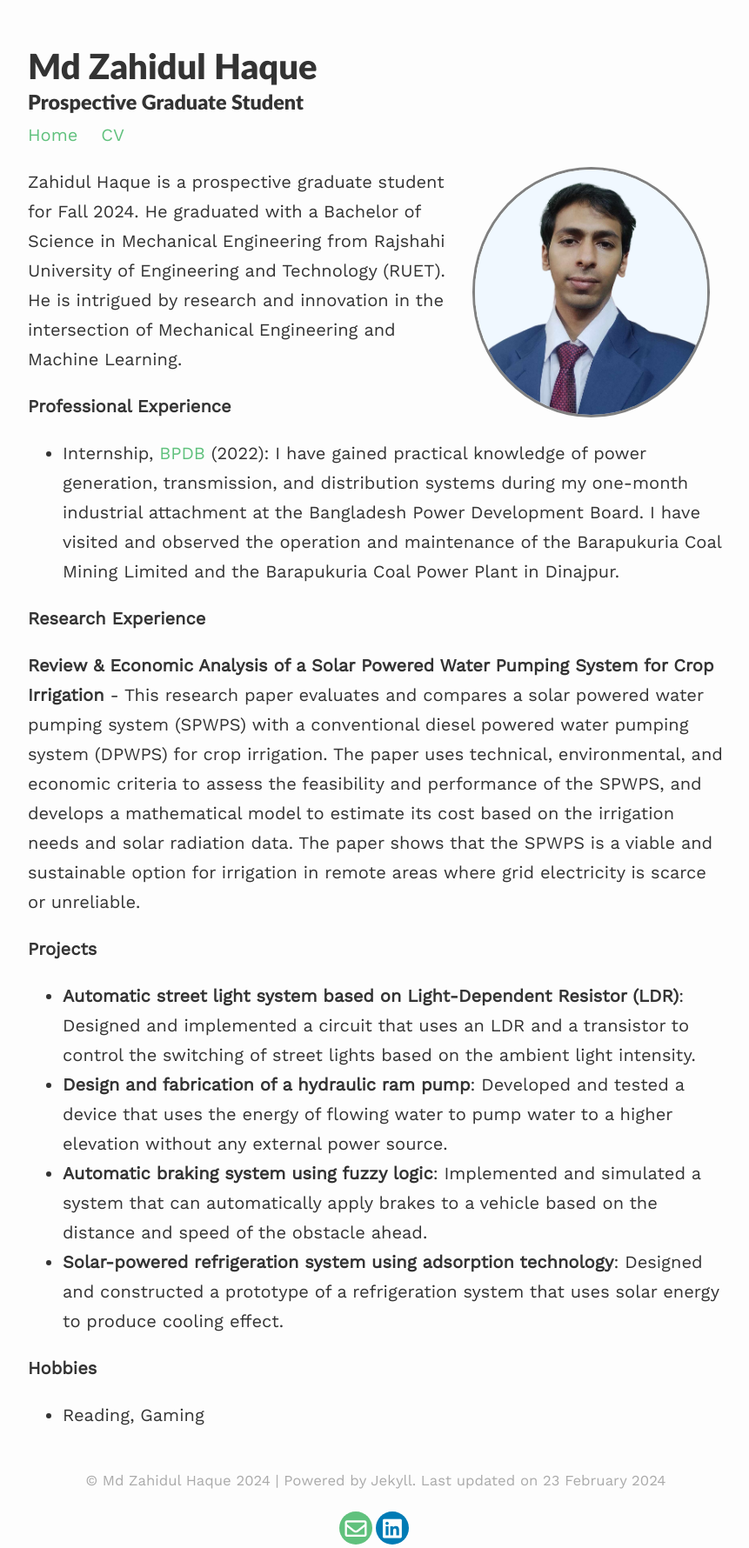
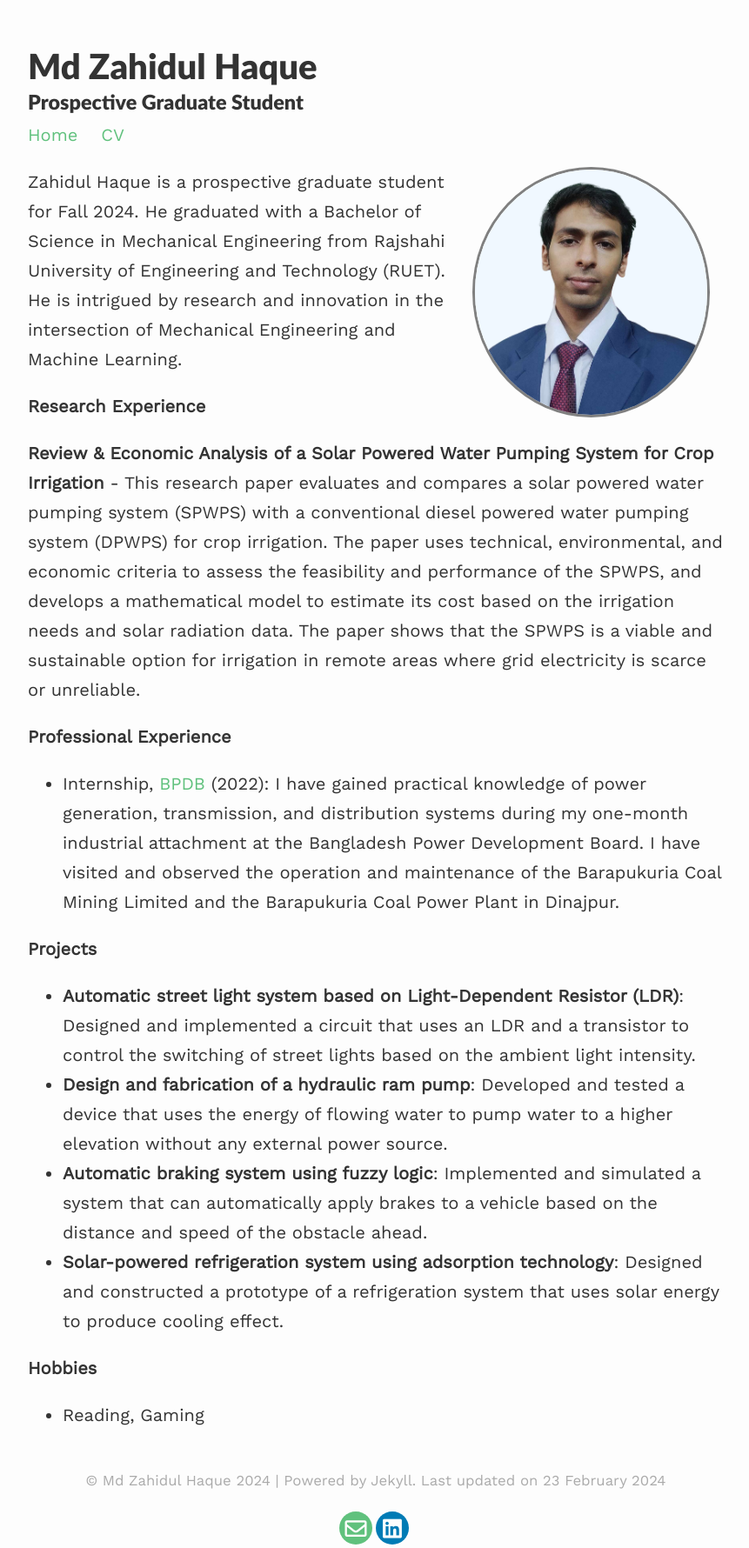
Before and after one commit to ZahidulKowsik/zahid.github.io, a Jekyll site: the page built from index.md, in a window 1280 px wide. Shown: the whole page at 87% size, without its empty margins (208-1069 px from the left). Built offline with Jekyll 4.4.1, drawn with Linux system fonts in a browser that asks for light colours; nearby versions of some CDN libraries.

```diff
--- a/index.md
+++ b/index.md
@@ -9,12 +9,12 @@ published: true
 
 Zahidul Haque is a prospective graduate student for Fall 2024. He graduated with a Bachelor of Science in Mechanical Engineering from Rajshahi University of Engineering and Technology (RUET). He is intrigued by research and innovation in the intersection of Mechanical Engineering and Machine Learning.
 
-**Professional Experience**
-- Internship, [BPDB](https://bpdb.gov.bd/){:target="_blank"} (2022): I have gained practical knowledge of power generation, transmission, and distribution systems during my one-month industrial attachment at the Bangladesh Power Development Board. I have visited and observed the operation and maintenance of the Barapukuria Coal Mining Limited and the Barapukuria Coal Power Plant in Dinajpur.
-
 **Research Experience**
 
 **Review & Economic Analysis of a Solar Powered Water Pumping System for Crop Irrigation** - This research paper evaluates and compares a solar powered water pumping system (SPWPS) with a conventional diesel powered water pumping system (DPWPS) for crop irrigation. The paper uses technical, environmental, and economic criteria to assess the feasibility and performance of the SPWPS, and develops a mathematical model to estimate its cost based on the irrigation needs and solar radiation data. The paper shows that the SPWPS is a viable and sustainable option for irrigation in remote areas where grid electricity is scarce or unreliable.
+
+**Professional Experience**
+- Internship, [BPDB](https://bpdb.gov.bd/){:target="_blank"} (2022): I have gained practical knowledge of power generation, transmission, and distribution systems during my one-month industrial attachment at the Bangladesh Power Development Board. I have visited and observed the operation and maintenance of the Barapukuria Coal Mining Limited and the Barapukuria Coal Power Plant in Dinajpur.
 
 **Projects**
 - **Automatic street light system based on Light-Dependent Resistor (LDR)**:  Designed and implemented a circuit that uses an LDR and a transistor to control the switching of street lights based on the ambient light intensity.
```
